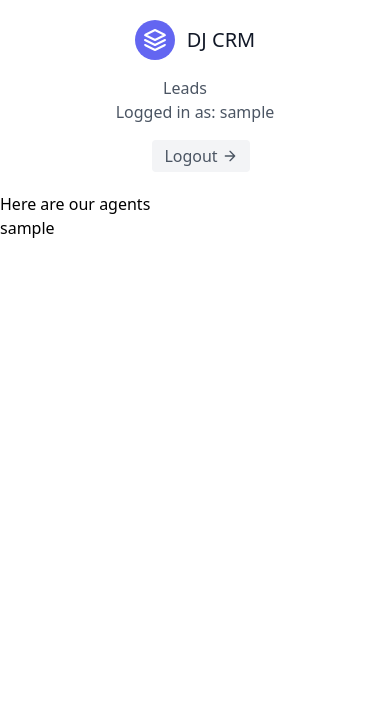
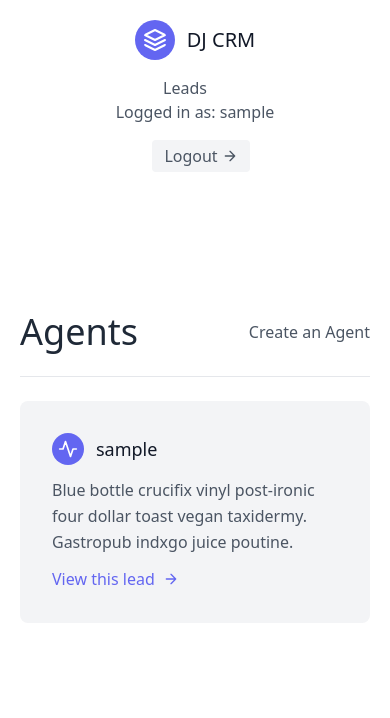
Before and after one commit to bakisama/DJ_CRM, a Django app: page /agents/ in a window 390 px wide. Shown: the top 718 px of the page. Run offline with Django 4.2, Linux system fonts and the light colour scheme; a user stored in the database is signed in; tables that the repository leaves empty hold one stand-in row (values such as "Sample post"); parts of the project's set-up code (start-up, migrations or seed data) failed here and were passed over; some libraries are stand-ins or nearby versions.

Commit message:
refactoring

```diff
--- a/agents/apps.py
+++ b/agents/apps.py
@@ -2,4 +2,5 @@ from django.apps import AppConfig
 
 
 class AgentsConfig(AppConfig):
-    name = "agents"
+    default_auto_field = 'django.db.models.BigAutoField'
+    name = 'agents'
--- a/agents/templates/agents/agent_list.html
+++ b/agents/templates/agents/agent_list.html
@@ -1,5 +1,75 @@
-{% extends "base.html" %}
-{% block content %}
-<h1>Here are our agents</h1>
-{% for agent in object_list %}{{agent.user.username}} {% endfor %}
-{% endblock content %}
+{% extends "base.html" %} {% block content%}
+<section class="text-gray-600 body-font">
+  <div class="container px-5 py-24 mx-auto">
+    <div
+      class="w-full mb-6 py-6 flex justify-between items-center border-b border-gray-200"
+    >
+      <div>
+        <h1 class="text-4xl text-gray-800">Agents</h1>
+      </div>
+      <div>
+        <a
+          class="text-gray-600 hover:text-blue-500"
+          href="{% url 'agents:agent-create' %}"
+        >
+          Create an Agent
+        </a>
+      </div>
+    </div>
+    <div class="flex flex-wrap -m-4">
+      {% for agent in object_list %}
+      <div class="p-4 md:w-1/3">
+        <div class="flex rounded-lg h-full bg-gray-100 p-8 flex-col">
+          <div class="flex items-center mb-3">
+            <div
+              class="w-8 h-8 mr-3 inline-flex items-center justify-center rounded-full bg-indigo-500 text-white flex-shrink-0"
+            >
+              <svg
+                fill="none"
+                stroke="currentColor"
+                stroke-linecap="round"
+                stroke-linejoin="round"
+                stroke-width="2"
+                class="w-5 h-5"
+                viewBox="0 0 24 24"
+                data-darkreader-inline-stroke=""
+                style="--darkreader-inline-stroke: currentColor"
+              >
+                <path d="M22 12h-4l-3 9L9 3l-3 9H2"></path>
+              </svg>
+            </div>
+            <h2 class="text-gray-900 text-lg title-font font-medium">
+              {{agent.user.username}}
+            </h2>
+          </div>
+          <div class="flex-grow">
+            <p class="leading-relaxed text-base">
+              Blue bottle crucifix vinyl post-ironic four dollar toast vegan
+              taxidermy. Gastropub indxgo juice poutine.
+            </p>
+            <a
+              href="{% url 'leads:lead-detail' lead.pk %}"
+              class="mt-3 text-indigo-500 inline-flex items-center"
+              >View this lead
+              <svg
+                fill="none"
+                stroke="currentColor"
+                stroke-linecap="round"
+                stroke-linejoin="round"
+                stroke-width="2"
+                class="w-4 h-4 ml-2"
+                viewBox="0 0 24 24"
+                data-darkreader-inline-stroke=""
+                style="--darkreader-inline-stroke: currentColor"
+              >
+                <path d="M5 12h14M12 5l7 7-7 7"></path>
+              </svg>
+            </a>
+          </div>
+        </div>
+      </div>
+      {% endfor %}
+    </div>
+  </div>
+</section>
+{% endblock content%}
--- a/agents/urls.py
+++ b/agents/urls.py
@@ -3,4 +3,6 @@ from .views import AgentListView
 
 app_name = "agents"
 
-urlpatterns = [path("", AgentListView.as_view(), name="agents")]
+urlpatterns = [
+    path("", AgentListView.as_view(), name="agent-list"),
+]
--- a/agents/views.py
+++ b/agents/views.py
@@ -1,17 +1,35 @@
 import random
-from typing import Any
-from django.db.models.query import QuerySet
+
+from django.core.mail import send_mail
 from django.views import generic
+from django.contrib.auth.mixins import LoginRequiredMixin
+from django.urls import reverse
 from leads.models import Agent
-from django.contrib.auth.mixins import LoginRequiredMixin
-from django.shortcuts import render
-from django.core.mail import send_mail
-from django.urls import reverse
+from .forms import AgentModelForm
 
 
 class AgentListView(LoginRequiredMixin, generic.ListView):
     template_name = "agents/agent_list.html"
 
     def get_queryset(self):
-        organisation = self.request.user.userprofile
-        return Agent.objects.filter(organisation=organisation)
+        return Agent.objects.all()
+
+
+class AgentCreateView(LoginRequiredMixin, generic.CreateView):
+    template_name = "agents/agent_create.html"
+    form_class = AgentModelForm
+
+    def get_success_url(self) -> str:
+        return reverse("agents:agent-list")
+
+
+class AgentDetailView(LoginRequiredMixin, generic.DetailView):
+    template_name = "agents/agent_detail.html"
+
+
+class AgentUpdateView(LoginRequiredMixin, generic.UpdateView):
+    template_name = "agents/agent_update.html"
+
+
+class AgentDeleteView(LoginRequiredMixin, generic.DeleteView):
+    template_name = "agents/agent_delete.html"
--- a/leads/models.py
+++ b/leads/models.py
@@ -14,23 +14,24 @@ class UserProfile(models.Model):
         return self.user.username
 
 
-class Lead(models.Model):
-    first_name = models.CharField(max_length=30)
-    last_name = models.CharField(max_length=30)
-    age = models.IntegerField(default=0)
-    agent = models.ForeignKey(Agent, on_delete=models.CASCADE)
-    # On Delete argument must be passed with Foreign Keys
-
-    def __str__(self) -> str:
-        return f"{self.first_name} {self.last_name}"
-
-
 class Agent(models.Model):
     user = models.OneToOneField(User, on_delete=models.CASCADE)
     organisation = models.ForeignKey(UserProfile, on_delete=models.CASCADE)
 
     def __str__(self):
         return self.user.email
+
+
+class Lead(models.Model):
+    first_name = models.CharField(max_length=30)
+    last_name = models.CharField(max_length=30)
+    age = models.IntegerField(default=0)
+    organisation = models.ForeignKey(UserProfile, on_delete=models.CASCADE)
+    agent = models.ForeignKey(Agent, on_delete=models.CASCADE)
+    # On Delete argument must be passed with Foreign Keys
+
+    def __str__(self) -> str:
+        return f"{self.first_name} {self.last_name}"
 
 
 def post_user_created_signal(sender, instance, created, **kwargs):
```
Also changed, not shown: agents/forms.py (added, +8 -0 lines), agents/templates/agents/agent_create.html (added, +11 -0 lines), leads/forms.py (+1 -23 lines), leads/templates/leads/lead_list.html (+0 -13 lines), templates/registration/signup.html (+8 -0 lines), agents/templates/agents/agent_delete.html (added), agents/templates/agents/agent_detail.html (added), agents/templates/agents/agent_update.html (added).
